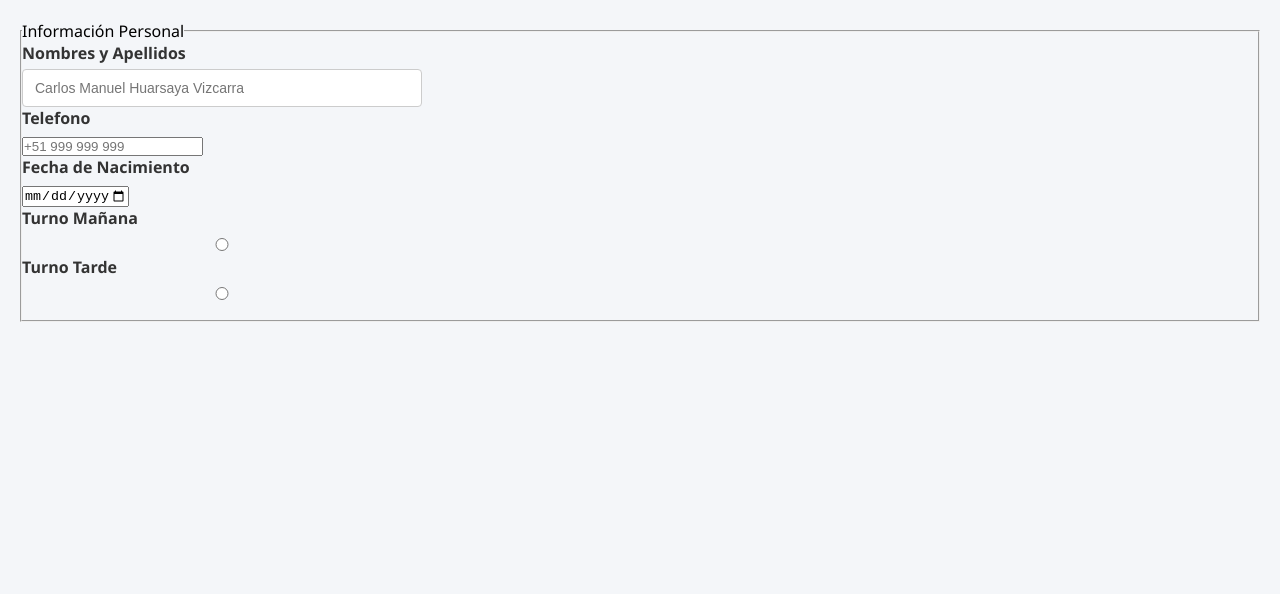
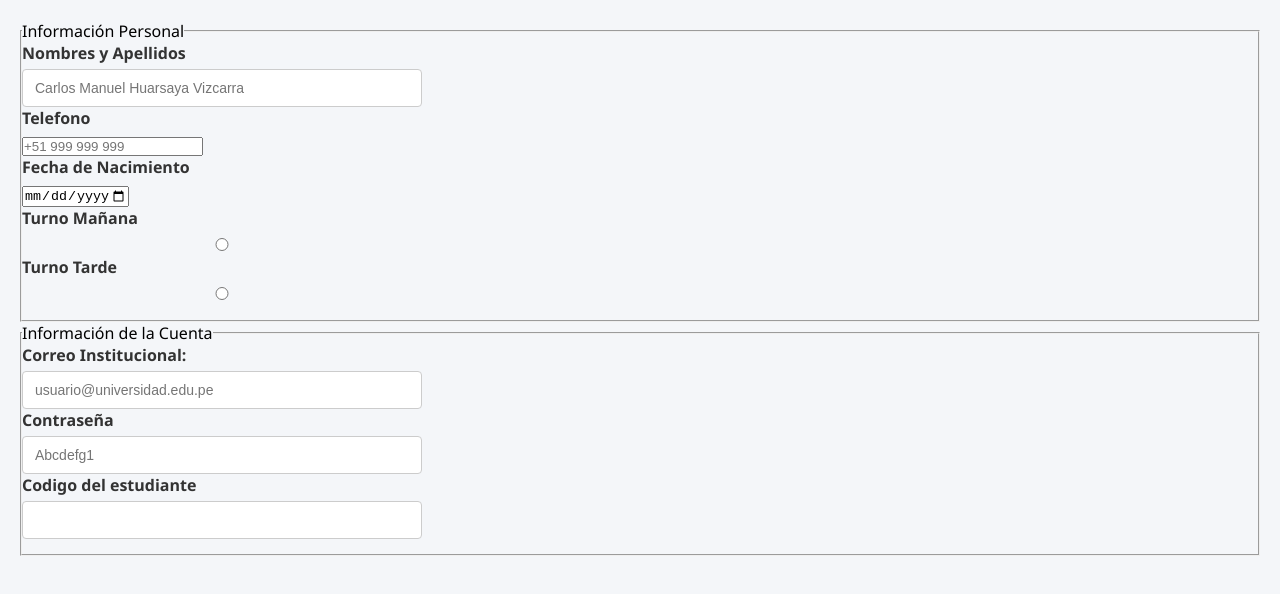
Before and after one commit to Carlos-Huarsaya/IDWeb, a plain HTML site: page Lab02/registro.html in a window 1280 px wide. Drawn offline with Linux system fonts and the light colour scheme.

Commit message:
Lab02:Agregmos el bloque de informacion de la cuenta y sus elementos requeridos

```diff
--- a/Lab02/registro.html
+++ b/Lab02/registro.html
@@ -26,4 +26,19 @@
 
             </div>
         </fieldset>
+        <fieldset>
+            <legend>Información de la Cuenta</legend>
+            <div class="form-group">
+                <label for="email" class="form-label">Correo Institucional:</label>
+                <input type="email" id="email" name="email" class="form-input" required placeholder="usuario@universidad.edu.pe">
+
+                <label for="contraseña" class ="form-label">Contraseña</label>
+                <input type="password" id="contraseña" name="contraseña" class="form-input" required placeholder="Abcdefg1" pattern="^(?=.*[A-Z])(?=.*\d)[A-Za-z\d\W_]{8,}$">
+
+
+                <label for="codigo" class="form-label">Codigo del estudiante</label>
+                <input type="text" id="codigo" name="codigo" class="form-input" required pattern="[0-9]{8}">
+            </div>
+        </fieldset>
+    </form>
 </body>
```
